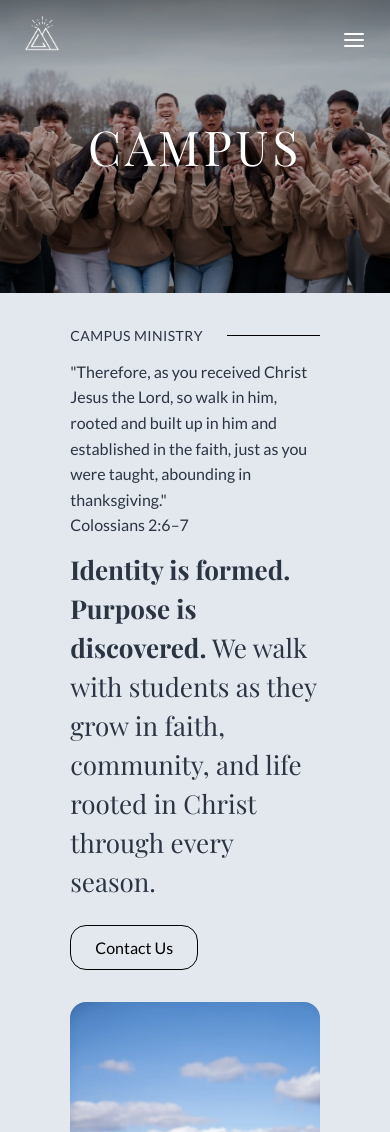
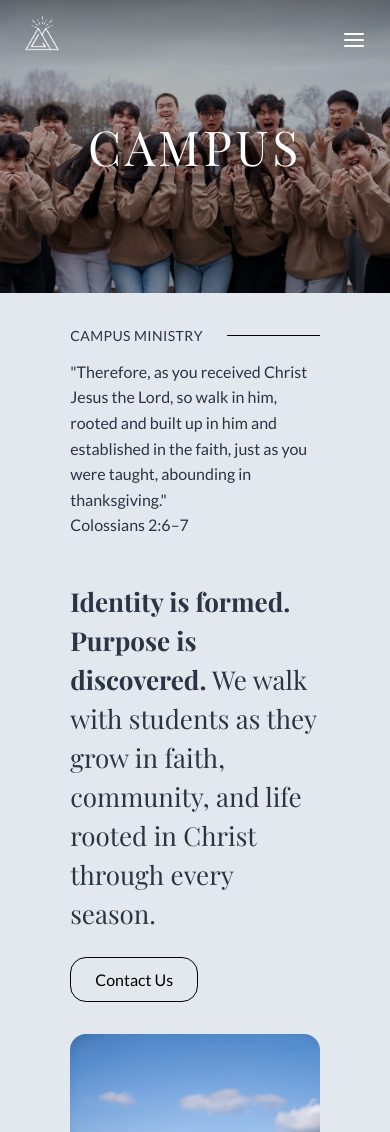
Before and after one commit to lgm-aa/LGM_Website_v3, a React (Vite) app: page /campus in a window 390 px wide. Shown: the top 1132 px of the page. Built offline with nearby package versions, Linux system fonts and the light colour scheme; no server answers.

Commit message:
Add padding between paragraphs - mobile view ministry overview

```diff
--- a/src/components/ministries/Overview/Overview.css
+++ b/src/components/ministries/Overview/Overview.css
@@ -94,7 +94,7 @@
   }
 
   .overview__mission-text {
-    margin-top: 0.75rem;
+    margin-top: 2.75rem;
     margin-bottom: 0.75rem;
   }
 
```
